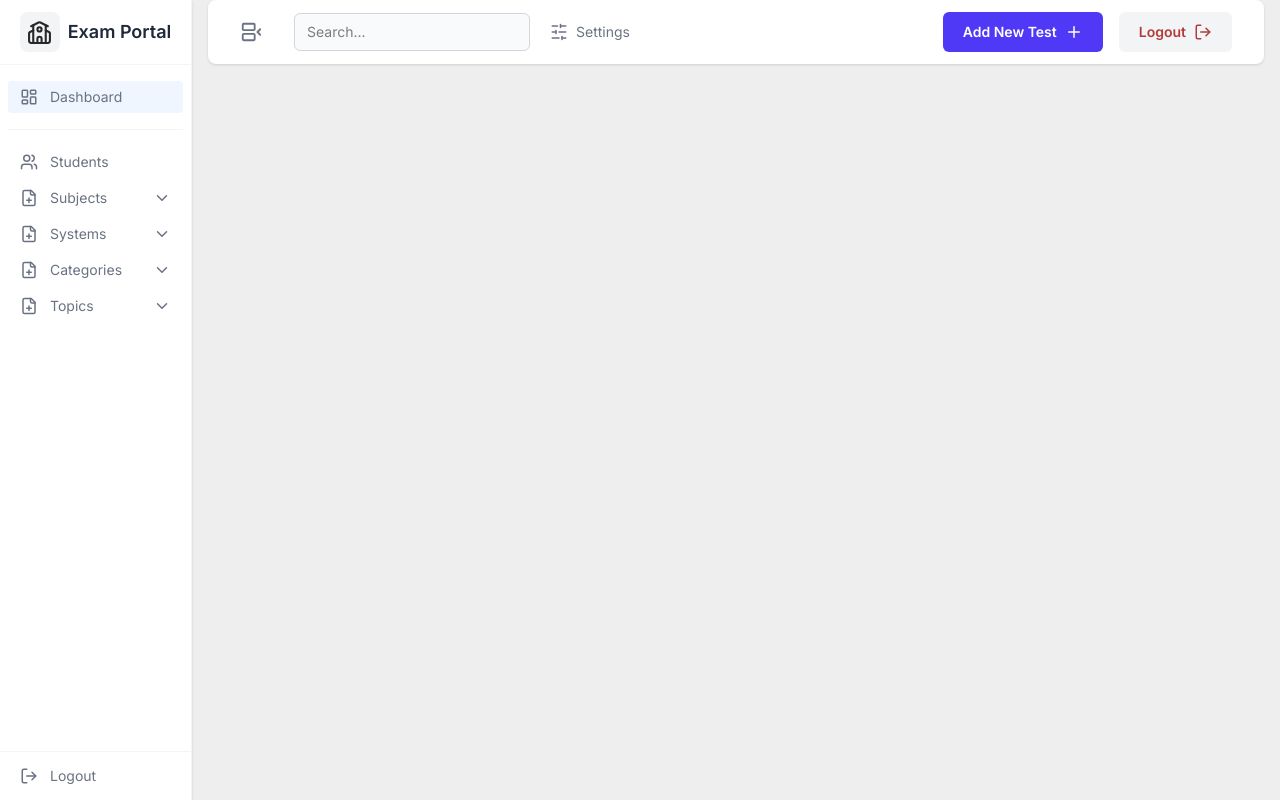
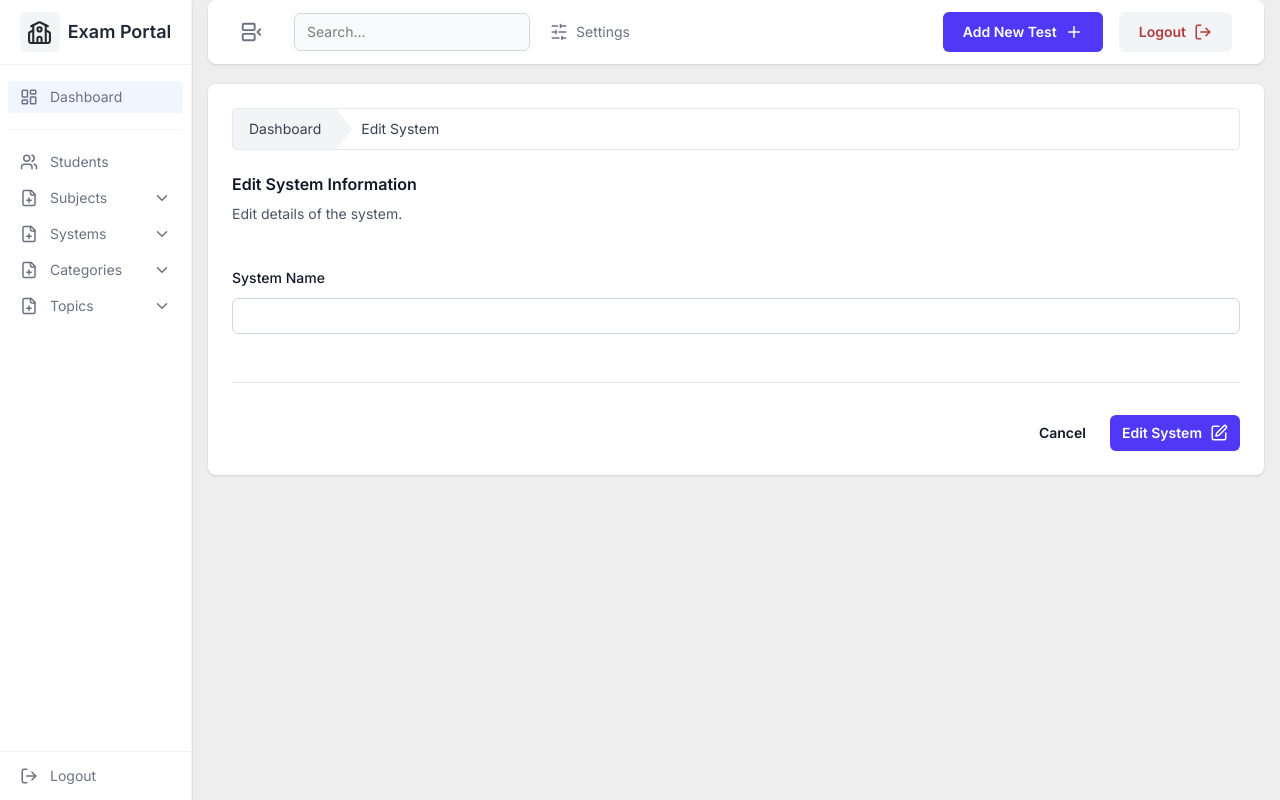
Before and after one commit to asfikhan76/medical-lms, a React (Vite) app in the folder client/: page /edit-system/1 in a window 1280 px wide. Built offline with nearby package versions, Linux system fonts and the light colour scheme.

Commit message:
Update routing for EditSystem to include ID parameter; enhance validation message for system name and adjust table layout in AllSystems

```diff
--- a/client/src/App.jsx
+++ b/client/src/App.jsx
@@ -52,7 +52,7 @@ function AppContent() {
 
           {/* Systems Routes */}
           <Route path='/add-system' element={<AddSystem />} />
-          <Route path='/edit-system' element={<EditSystem />} />
+          <Route path='/edit-system/:id' element={<EditSystem />} />
           <Route path='/all-systems' element={<AllSystems />} />
 
           {/* Categories Routes */}
--- a/client/src/pages/Subject/edit.jsx
+++ b/client/src/pages/Subject/edit.jsx
@@ -77,7 +77,7 @@ const EditSubject = () => {
                                             required: 'Subject name is required',
                                             minLength: {
                                                 value: 5,
-                                                message: 'Subject name must be at least 2 characters'
+                                                message: 'Subject name must be at least 5 characters'
                                             }
                                         })}
                                         className={`block w-full rounded-md bg-white px-3 py-1.5 text-base text-gray-900 outline-1 -outline-offset-1 outline-gray-300 placeholder:text-gray-400 focus:outline-2 focus:-outline-offset-2 focus:outline-indigo-600 sm:text-sm/6 ${
--- a/client/src/pages/System/edit.jsx
+++ b/client/src/pages/System/edit.jsx
@@ -1,15 +1,66 @@
-import React from 'react'
+import React, { useState } from 'react'
 import Breadcrumb from '../../components/Breadcrumb'
+import { Link, useParams, useNavigate, useLocation } from 'react-router-dom'
 import { Plus, SquarePen } from "lucide-react"
-import { Link } from 'react-router-dom'
+import axios from 'axios'
+import { SYSTEM_API } from '../../config/api'
+import { toast } from 'react-toastify'
+import { useForm } from 'react-hook-form'
+
+
 const EditSystem = () => {
+
+    const { id } = useParams();
+    const navigate = useNavigate();
+    const location = useLocation();
+    const systemData = location.state?.systemData;
+    console.log("system data:",systemData);
+    const [updating, setUpdating] = useState(false);
+    const [error, setError] = useState(null);
+
+    const {
+        register,
+        handleSubmit,
+        formState: { errors }
+    } = useForm({
+        defaultValues: {
+            name: systemData?.name || ''
+        }
+    });
+
     const breadcrumbItems = [
         { label: 'Dashboard', to: '/' },
         { label: 'Edit System' }
     ]
+
+    const onSubmit = async (data) => {
+        setUpdating(true);
+        try {
+            await axios.put(`${SYSTEM_API}/${id}`, data);
+            toast.success('System updated successfully');
+            navigate('/all-systems');
+        } catch (err) {
+            const errorMessage = err.response?.data?.message || 'Failed to update system';
+            toast.error(errorMessage);
+            setError(errorMessage);
+        } finally {
+            setUpdating(false);
+        }
+    };
+
+
+    if (error) {
+        return (
+            <div className="overflow-x-auto mx-4 bg-white p-6 shadow-sm sm:rounded-lg mt-5">
+                <Breadcrumb items={breadcrumbItems} />
+                <div className="mt-7 text-center text-red-500">{error}</div>
+            </div>
+        );
+    }
+
     return (
         <div className='mx-4'>
-            <form>
+            <form onSubmit={handleSubmit(onSubmit)}>
                 <div className="space-y-8 bg-white p-6 shadow-sm sm:rounded-lg mt-5 relative">
                     {/* breadcrumb */}
                     <Breadcrumb items={breadcrumbItems} />
@@ -21,13 +72,19 @@ const EditSystem = () => {
 
                         <div className="mt-10 grid grid-cols-1 gap-x-6 gap-y-8 sm:grid-cols-1">
                             <div className="sm:col-span-3">
-                                <label htmlFor="subject_name" className="block text-sm/6 font-medium text-gray-900">
+                                <label htmlFor="name" className="block text-sm/6 font-medium text-gray-900">
                                     System Name
                                 </label>
                                 <div className="mt-2">
                                     <input
-                                        id="subject_name"
-                                        name="subject_name"
+                                        id="name"
+                                        {...register('name', {
+                                            required: 'System name is required',
+                                            minLength: {
+                                                value: 5,
+                                                message: 'System name must be at least 5 characters'
+                                            }
+                                        })}
                                         type="text"
                                         autoComplete="given-name"
                                         className="block w-full rounded-md bg-white px-3 py-1.5 text-base text-gray-900 outline-1 -outline-offset-1 outline-gray-300 placeholder:text-gray-400 focus:outline-2 focus:-outline-offset-2 focus:outline-indigo-600 sm:text-sm/6"
--- a/client/src/pages/System/index.jsx
+++ b/client/src/pages/System/index.jsx
@@ -49,14 +49,14 @@ const AllSystems = () => {
         )
     }
     return (
-        <div className="overflow-x-auto mx-4 bg-white p-6 shadow-sm sm:rounded-lg mt-5">
+        <div className="overflow-x-auto mx-4 bg-white p-6 shadow-sm sm:rounded-lg main-container">
             <Breadcrumb items={breadcrumbItems} />
-            <table className="min-w-full bg-white border border-gray-200 rounded-lg mt-7">
+            <table className="min-w-full bg-white border border-gray-200 rounded-lg">
                 <thead>
                     <tr className="bg-gray-100">
                         <th className="px-6 py-3 text-left text-sm font-medium text-gray-500 w-2/5">System Name</th>
-                        <th className="px-6 py-3 text-left text-sm font-medium text-gray-500 w-2/5">Created at</th>
-                        <th className="px-6 py-3 text-left text-sm font-medium text-gray-500 w-1/5">Subject Name</th>
+                        <th className="px-6 py-3 text-left text-sm font-medium text-gray-500 w-2/5">Subject Name</th>
+                        <th className="px-6 py-3 text-left text-sm font-medium text-gray-500 w-1/5">Created at</th>
                         <th className="px-6 py-3 text-left text-sm font-medium text-gray-500 w-1/5">Action</th>
                     </tr>
                 </thead>
@@ -66,8 +66,8 @@ const AllSystems = () => {
                             <tr key={system._id} className="border-b border-gray-200">
 
                                 <td className="px-6 py-4 text-sm text-gray-900 w-2/5">{system.name}</td>
-                                <td className="px-6 py-4 text-sm text-gray-500 w-2/5">  {new Date(system.createdAt).toLocaleDateString()}</td>
                                 <td className="px-6 py-4 text-sm text-gray-900 w-2/5">{system.subject.name}</td>
+                                <td className="px-6 py-4 text-sm text-gray-500 w-1/5">  {new Date(system.createdAt).toLocaleDateString()}</td>
                                 <td className="px-6 py-4 text-sm text-blue-500 cursor-pointer w-1/5">
                                     <Link to={`/edit-system/${system._id}`} state={{ systemData: system }}>
                                         Edit
```
